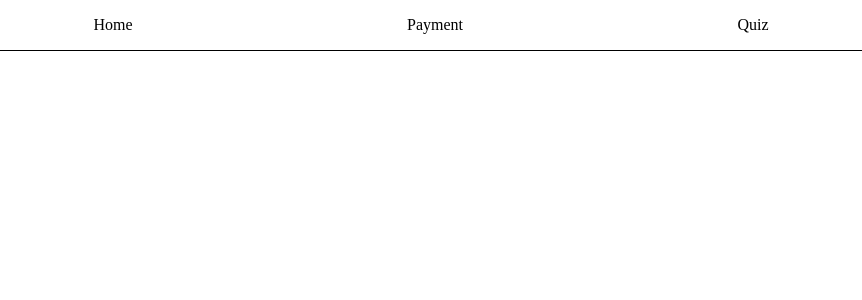
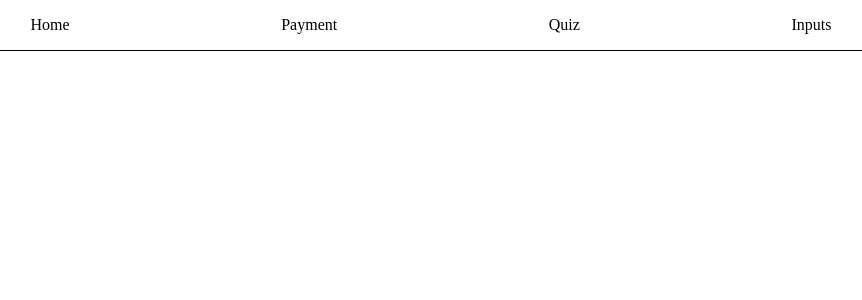
Before and after one commit to klinejessica/accessibility-app, an Angular app: page / in a window 1280 px wide. Shown: the top 300 px of the page, without its empty margins (229-1091 px from the left). Built offline with nearby package versions, Linux system fonts and the light colour scheme.

Commit message:
updated readme and added inputs to nav

```diff
--- a/src/app/app.html
+++ b/src/app/app.html
@@ -5,6 +5,8 @@
             <li><a href="/payment">Payment</a></li>
             <li><a href="/quiz">Quiz</a></li>
             <!-- <li><a href="/postcard">Postcard</a></li> -->
+             <li><a href="/inputs">Inputs</a></li>
+
 
         </ul>
     </nav>
```
Also changed, not shown: 1 other file (tests, documents, lock files or other folders).
